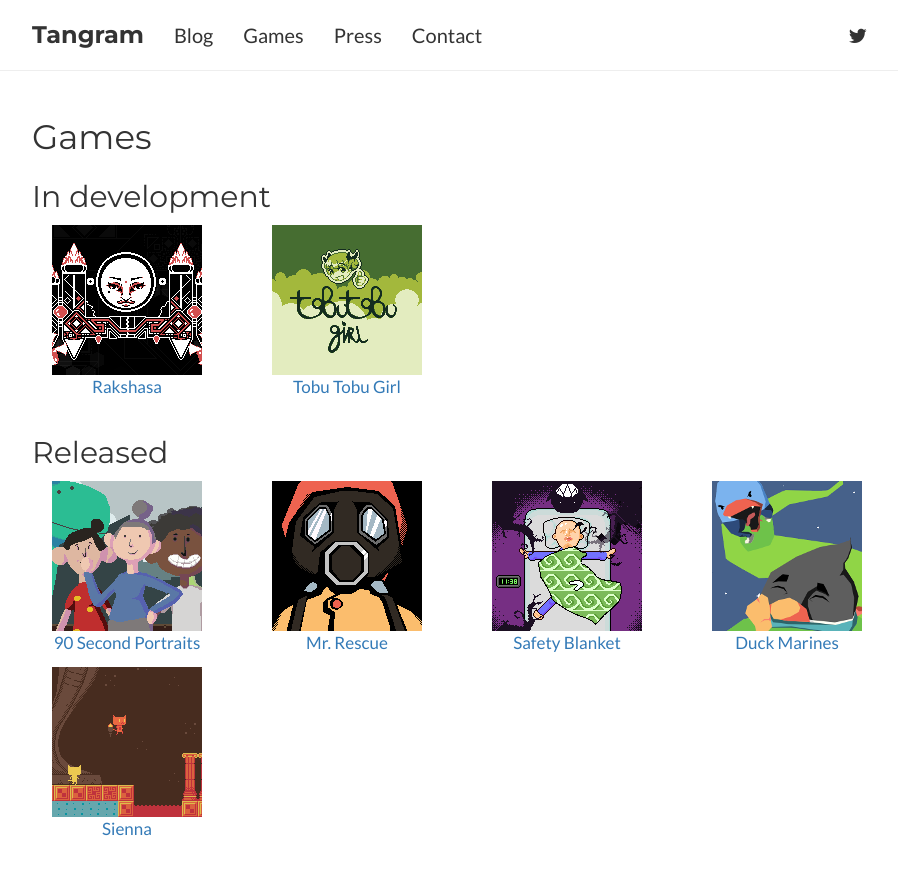
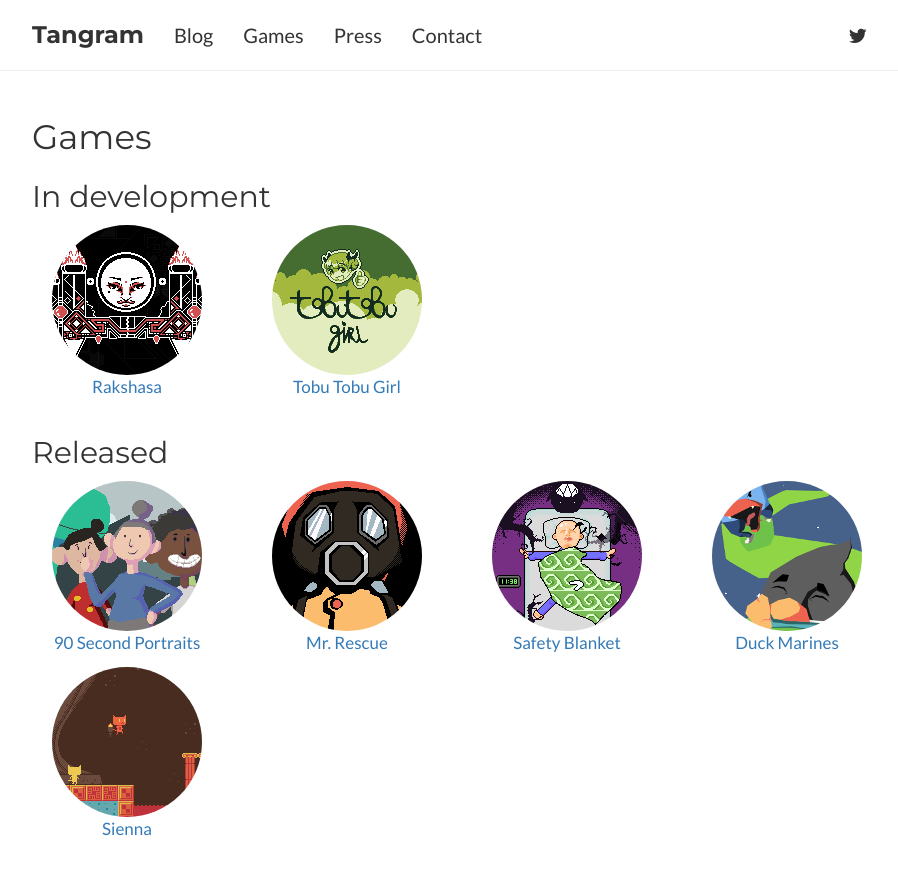
Before and after one commit to TangramGames/tangramgames.github.io, a Jekyll site: the page built from games/index.md, in a window 1280 px wide. Shown: the top 875 px of the page, without its empty margins (183-1081 px from the left). Built offline with Jekyll 4.4.1, drawn with Linux system fonts in a browser that asks for light colours.

Commit message:
Changed games page to use circular thumbnail

```diff
--- a/games/index.md
+++ b/games/index.md
@@ -10,7 +10,7 @@ title: Games
 	{% if game.status == "indev" %}
 	<div class="col-md-3 col-sm-4 col-xs-12">
 		<a href="/games/{{ game.id }}">
-			<img src="/img/thumb/{{ game.id }}.png" class="center-block img-responsive">
+			<img src="/img/thumb/{{ game.id }}.png" class="center-block img-responsive img-circle">
 		</a>
 		<div class="caption">
 			<p class="text-center">
@@ -31,7 +31,7 @@ title: Games
 	{% if game.status == "released" %}
 	<div class="col-md-3 col-sm-4 col-xs-12">
 		<a href="/games/{{ game.id }}">
-			<img src="/img/thumb/{{ game.id }}.png" class="center-block img-responsive">
+			<img src="/img/thumb/{{ game.id }}.png" class="center-block img-responsive img-circle">
 		</a>
 		<div class="caption">
 			<p class="text-center">
```
